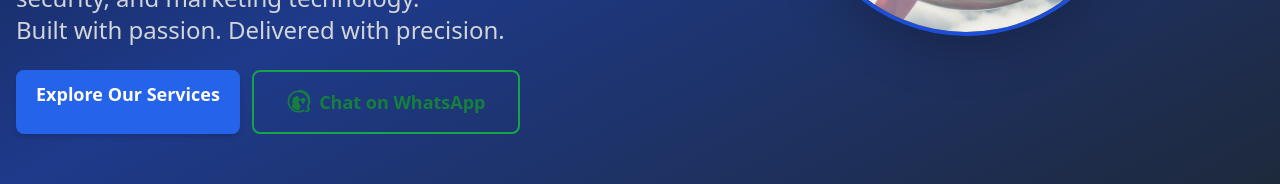
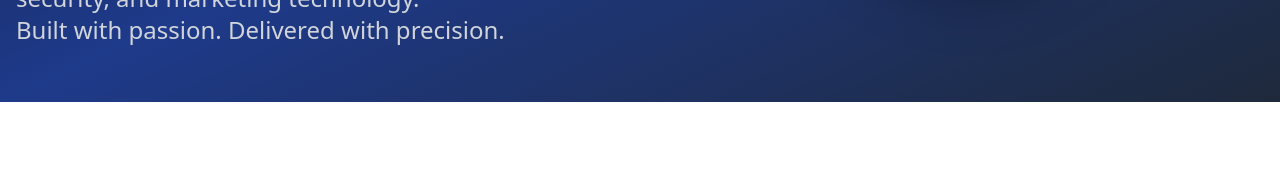
Before and after one commit to ladsontech/junooby_tech, a React (Vite) app: page / in a window 1280 px wide. Shown: the part 498-682 px from the top of the page. Built offline with nearby package versions, Linux system fonts and the light colour scheme; no server answers; the database is empty.

Commit message:
Remove hero section buttons
Removed the "Explore Services" and "Chat on WhatsApp" buttons from the hero section in `src/components/Hero.tsx`.

```diff
--- a/src/components/Hero.tsx
+++ b/src/components/Hero.tsx
@@ -1,4 +1,3 @@
-
 import React from 'react';
 import TypewriterEffect from './TypewriterEffect';
 import { Link } from 'react-router-dom';
@@ -54,17 +53,6 @@ const Hero = () => {
               Empowering innovation with modern web, mobile, security, and marketing technology.<br className="hidden sm:block" />
               Built with passion. Delivered with precision.
             </p>
-            <div className="flex flex-col sm:flex-row gap-3 mt-2 w-full">
-              <Link
-                to="/services"
-                className="bg-blue-600 text-white px-5 xs:px-8 py-2.5 xs:py-3.5 rounded-lg font-semibold text-sm xs:text-base md:text-lg hover:bg-blue-700 shadow-md transition hover:scale-105 text-center"
-              >
-                Explore Our Services
-              </Link>
-              <div>
-                <WhatsappButton message="Hello! I would like to get a quote for your services." />
-              </div>
-            </div>
           </div>
           {/* Right: Circular Avatar with Image */}
           <div className="flex-1 flex items-center justify-center w-full">
```
